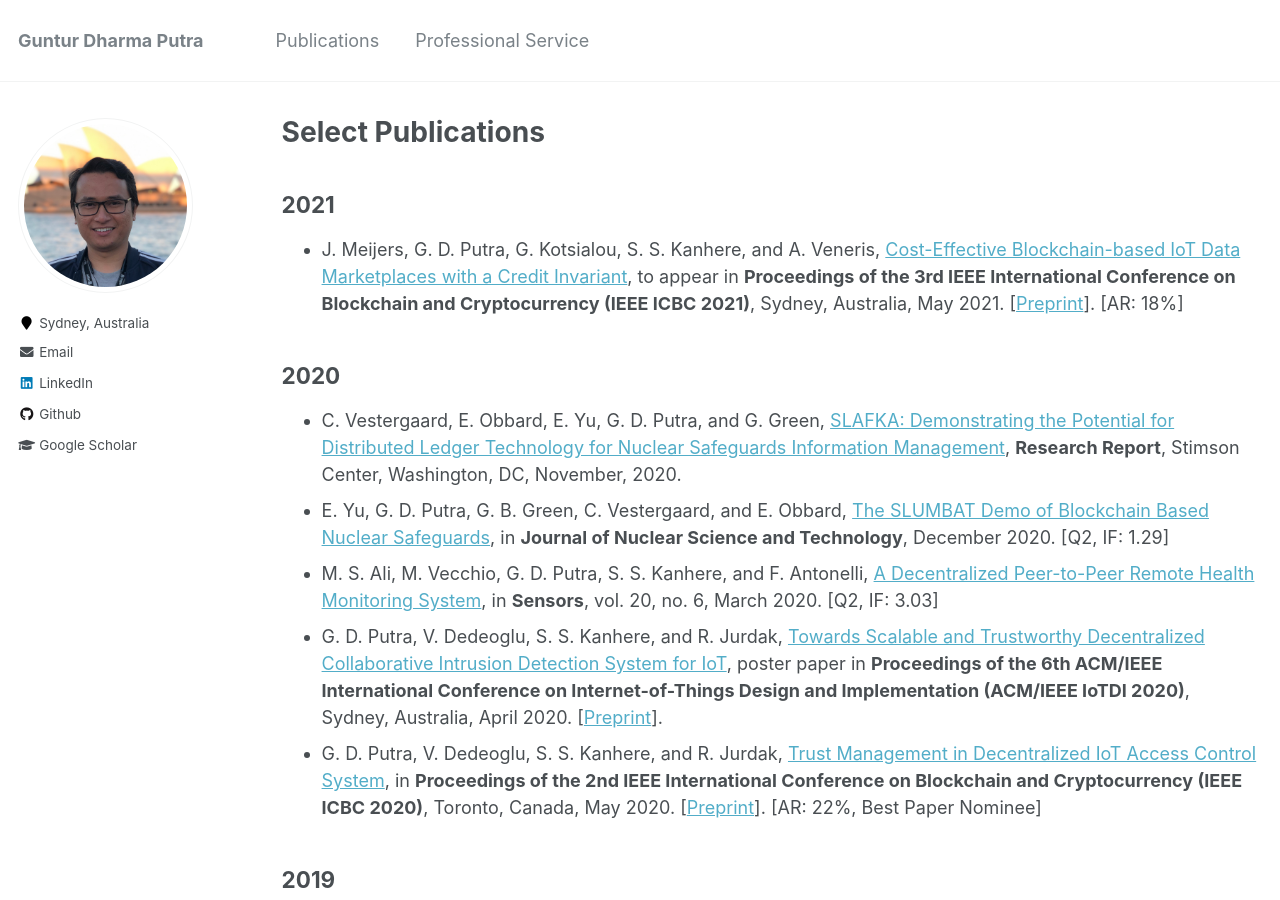
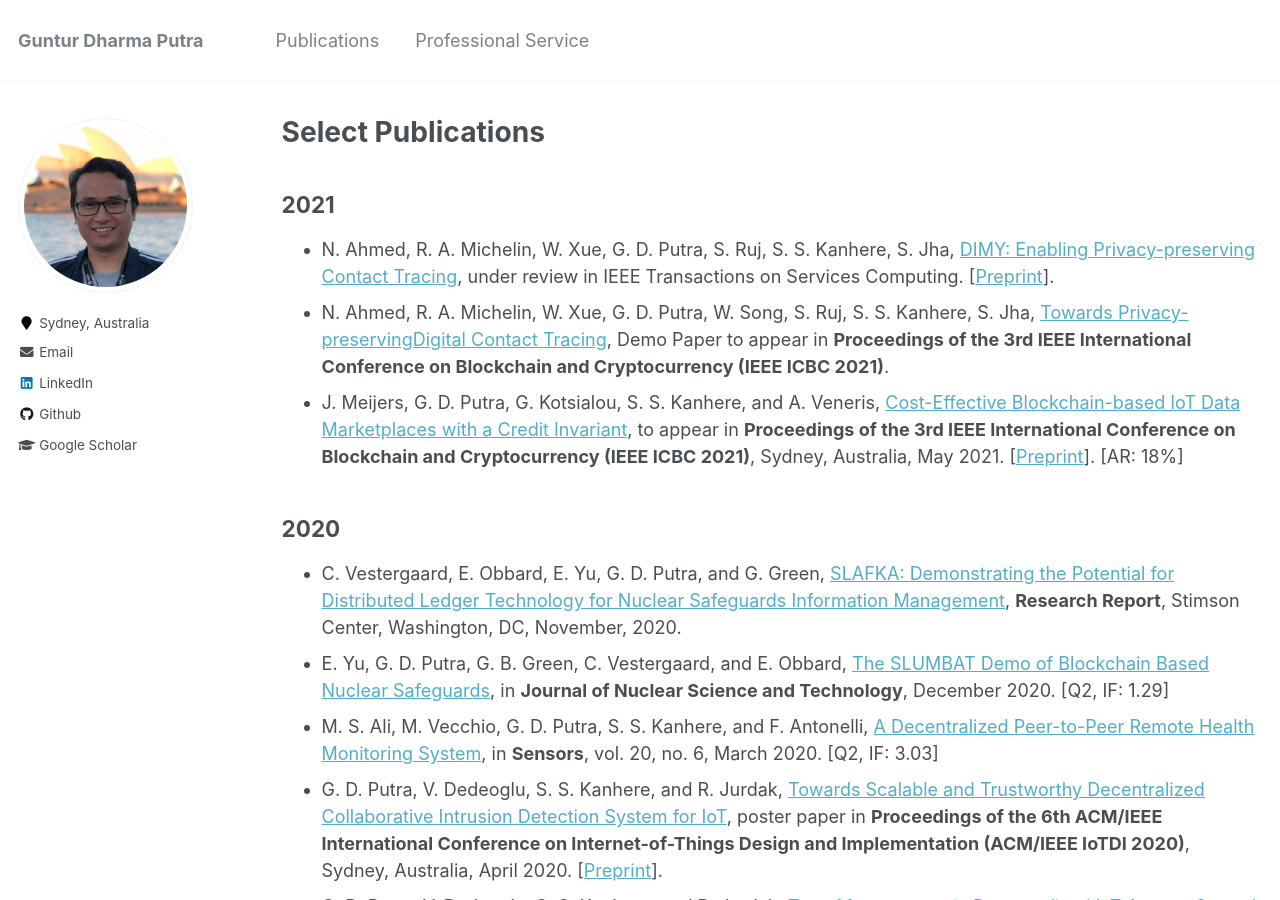
Before and after one commit to gdputra/gdputra.github.io, a Jekyll site: the page built from _pages/publications.md, in a window 1280 px wide and 900 px high. Built offline with Jekyll 4.4.1, drawn with Linux system fonts in a browser that asks for light colours.

Commit message:
Update publications.md

```diff
--- a/_pages/publications.md
+++ b/_pages/publications.md
@@ -9,6 +9,8 @@ author_profile: true
 
 2021
 ----
+- N. Ahmed, R. A. Michelin, W. Xue, G. D. Putra, S. Ruj, S. S. Kanhere, S. Jha, [DIMY: Enabling Privacy-preserving Contact Tracing](https://arxiv.org/abs/2103.05873), under review in IEEE Transactions on Services Computing. [[Preprint](https://arxiv.org/abs/2103.05873)].
+- N. Ahmed, R. A. Michelin, W. Xue, G. D. Putra, W. Song, S. Ruj, S. S. Kanhere, S. Jha, [Towards Privacy-preservingDigital Contact Tracing](#), Demo Paper to appear in **Proceedings of the 3rd IEEE International Conference on Blockchain and Cryptocurrency (IEEE ICBC 2021)**.
 - J. Meijers, G. D. Putra, G. Kotsialou, S. S. Kanhere, and A. Veneris, [Cost-Effective Blockchain-based IoT Data Marketplaces with a Credit Invariant](https://www.eecg.utoronto.ca/~veneris/21icbc1.pdf), to appear in **Proceedings of the 3rd IEEE International Conference on Blockchain and Cryptocurrency (IEEE ICBC 2021)**, Sydney, Australia, May 2021. [[Preprint](https://www.eecg.utoronto.ca/~veneris/21icbc1.pdf)]. [AR: 18%]
 
 2020
```
